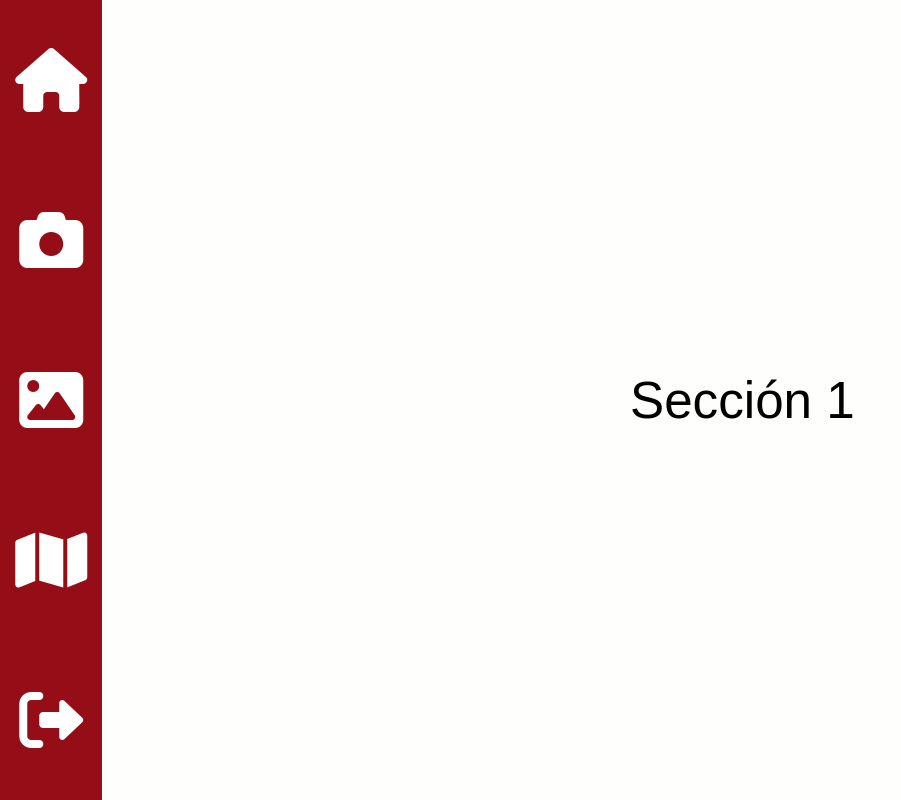
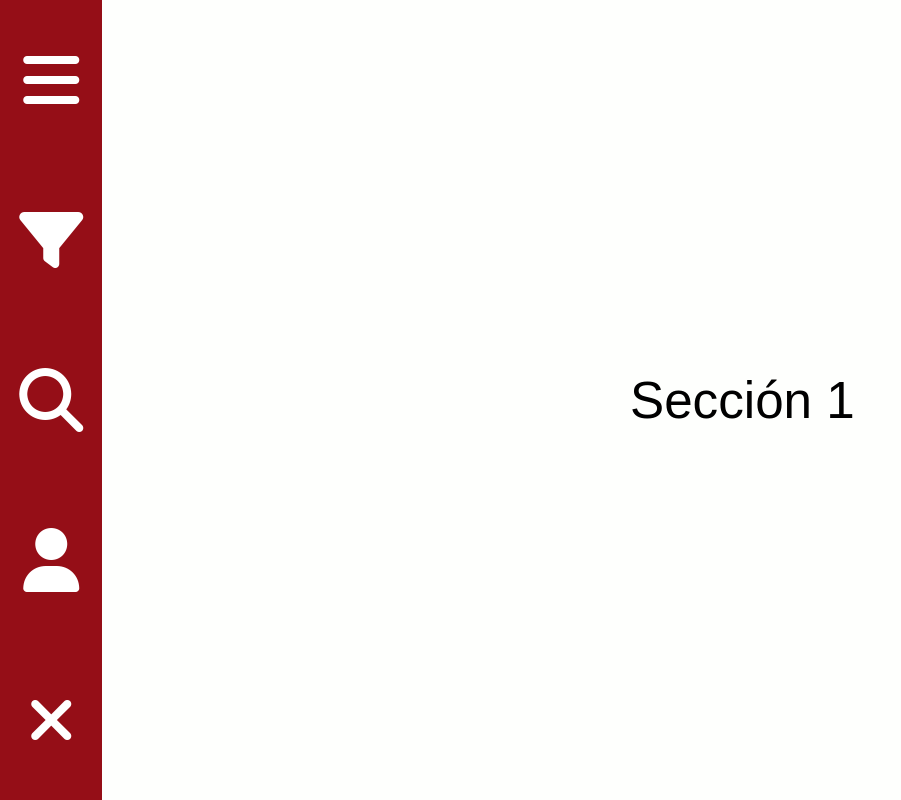
Before and after one commit to srfranco0/WebApp, a plain HTML site: page index.html in a window 1280 px wide. Shown: the whole page, without its empty margins (0-901 px from the left). Drawn offline with Linux system fonts and the light colour scheme.

Commit message:
initial2

```diff
--- a/index.html
+++ b/index.html
@@ -32,10 +32,10 @@
         </div>
     </body>
     <div id="menu">
-        <i id="boto_1" class="fa-solid fa-house"></i>    <!-- secció inicial -->
-        <i id="boto_2" class="fa-solid fa-camera"></i>    <!-- càmera -->
-        <i id="boto_3" class="fa-solid fa-image"></i>     <!-- galeria -->
-        <i id="boto_4" class="fa-solid fa-map"></i>    <!-- mapa -->
-        <i class="fa-solid fa-right-from-bracket"></i>    <!-- tancar sessió -->
+        <i id="boto_1" class="fa-solid fa-bars"></i>    <!-- secció inicial -->
+        <i id="boto_2" class="fa-solid fa-filter"></i>    <!-- càmera -->
+        <i id="boto_3" class="fa-solid fa-magnifying-glass"></i>     <!-- galeria -->
+        <i id="boto_4" class="fa-solid fa-user"></i>    <!-- mapa -->
+        <i class="fa-solid fa-xmark"></i>    <!-- tancar sessió -->
     </div>
 </html>
```
